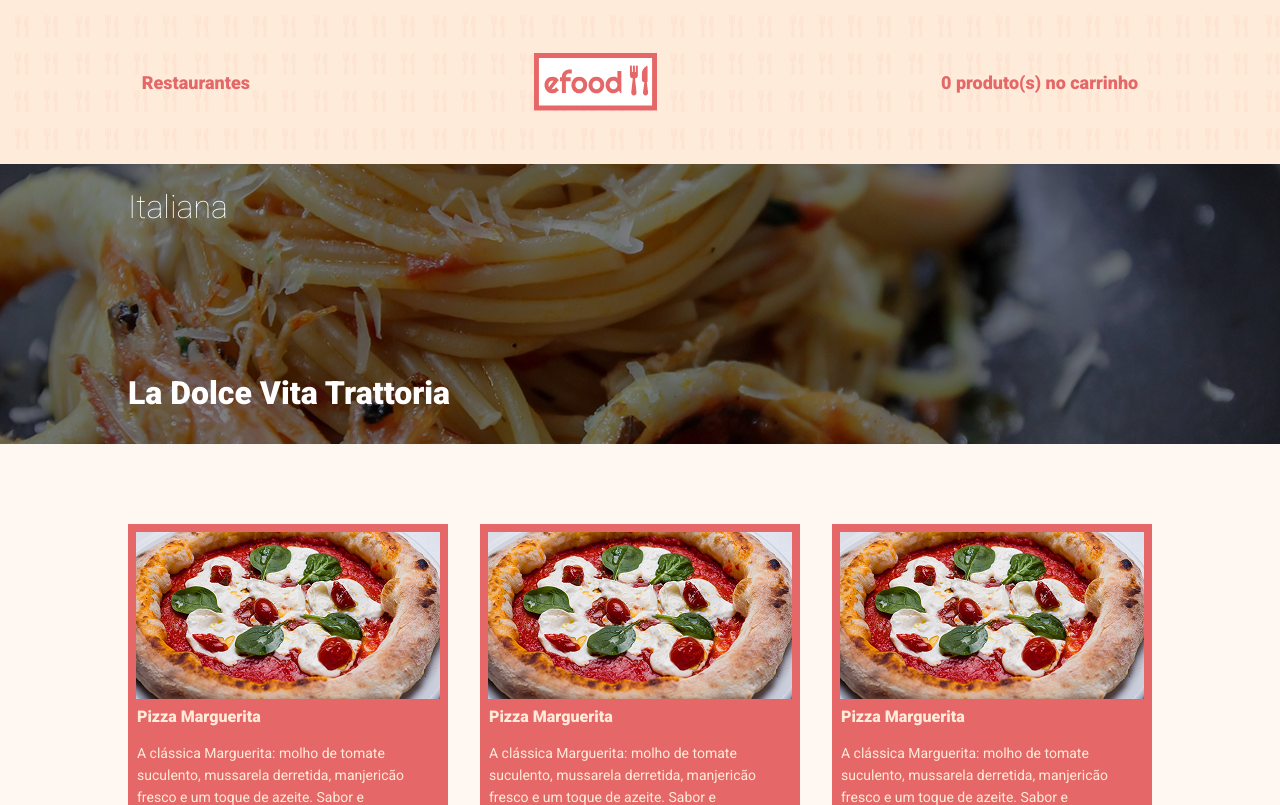
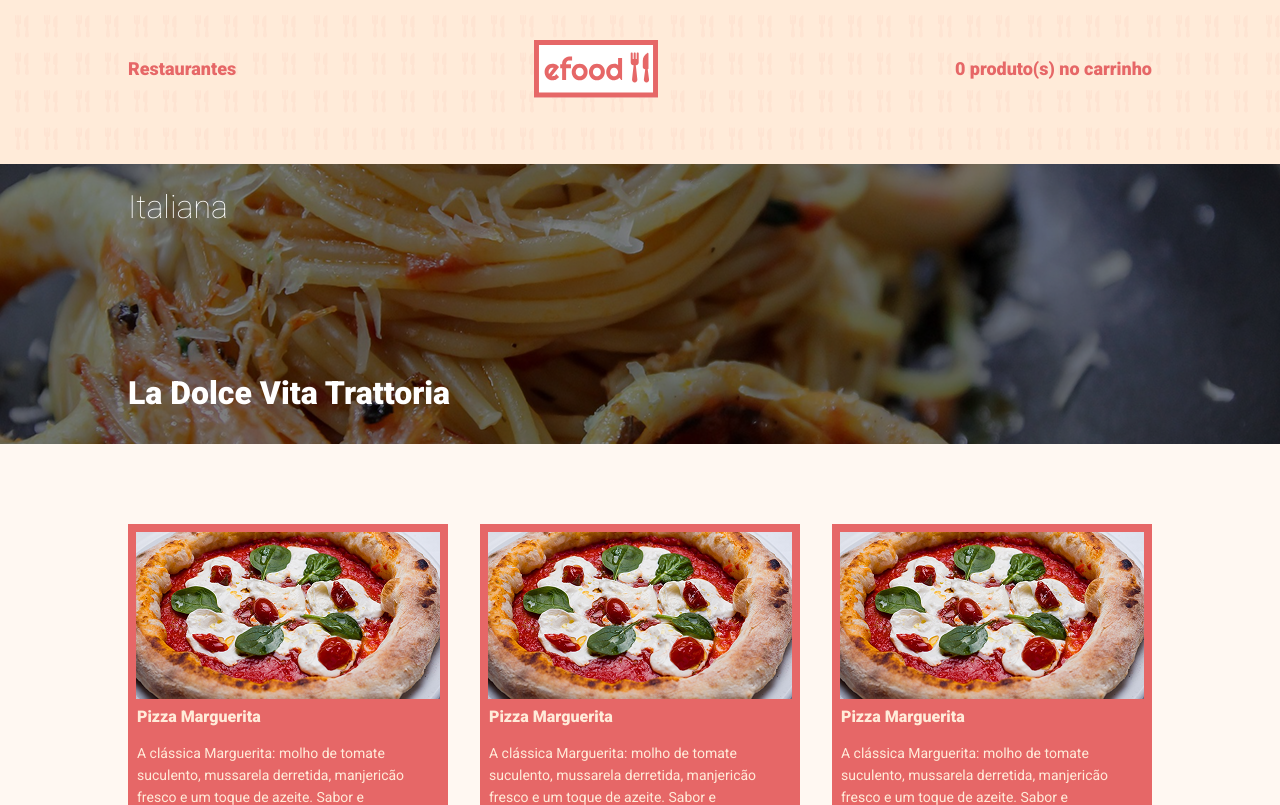
Before and after one commit to otaviozerotwo/efood, a React (Create React App) app: page /profile in a window 1280 px wide. Shown: the top 805 px of the page. Built offline with nearby package versions, Linux system fonts and the light colour scheme.

Commit message:
fix: correções styles Header component

```diff
--- a/src/components/Banner/styles.ts
+++ b/src/components/Banner/styles.ts
@@ -28,7 +28,7 @@ export const BackGroundImage = styled.div`
     padding: 24px 0px 32px 0px;
   }
 `
-
+// TODO: remover componentes estilizados e usar tags HTML (h1 e h2)
 export const Title = styled.h1`
   font-weight: 900;
   font-size: 32px;
@@ -42,3 +42,4 @@ export const Category = styled.h2`
   color: ${variables.white};
   z-index: 2;
 `
+// TODO: passar z-index no container
--- a/src/components/Card/index.tsx
+++ b/src/components/Card/index.tsx
@@ -6,7 +6,7 @@ export type Props = {
   image?: string
   imageAlt?: string
   badges?: React.ReactNode
-  children?: React.ReactNode
+  children?: React.ReactNode // TODO: alterar tipo para JSX.Element
   bgColor: string
   padding: string
 }
--- a/src/components/CardImage/styles.ts
+++ b/src/components/CardImage/styles.ts
@@ -5,3 +5,4 @@ export const Image = styled.img<Props>`
   display: block;
   padding: ${(props) => props.padding};
 `
+// TODO: add object-fit
--- a/src/components/DishCard/index.tsx
+++ b/src/components/DishCard/index.tsx
@@ -18,6 +18,7 @@ const DishCard = ({ image, title, description }: Props) => (
   >
     <Title>{title}</Title>
     <Description>{description}</Description>
+    {/* TODO: ajustar title */}
     <Button type="button" title="button">
       Adicionar ao carrinho
     </Button>
--- a/src/components/Header/index.tsx
+++ b/src/components/Header/index.tsx
@@ -1,15 +1,17 @@
 import { Link } from 'react-router-dom'
-import { Logo } from '../Hero/styles'
 import logo from '../../assets/images/logo.svg'
-import { HeaderBar, LinkCart, Title } from './styles'
+import { HeaderBar, LinkCart } from './styles'
+import { Container } from '../../styles'
 
 const Header = () => (
   <HeaderBar>
-    <Title>Restaurantes</Title>
-    <Link to="/">
-      <Logo src={logo} alt="logo" />
-    </Link>
-    <LinkCart href="#">0 produto(s) no carrinho</LinkCart>
+    <Container>
+      <h1>Restaurantes</h1>
+      <Link to="/">
+        <img src={logo} alt="logo" />
+      </Link>
+      <LinkCart href="#">0 produto(s) no carrinho</LinkCart>
+    </Container>
   </HeaderBar>
 )
 
--- a/src/components/Header/styles.ts
+++ b/src/components/Header/styles.ts
@@ -1,20 +1,30 @@
 import styled from 'styled-components'
 import bgImage from '../../assets/images/hero_background.svg'
 import variables from '../../styles/variables'
+import { Container } from '../../styles'
 
 export const HeaderBar = styled.header`
   height: 164px;
-  display: flex;
-  align-items: center;
-  justify-content: space-around;
   background-image: url(${bgImage});
   background-repeat: no-repeat;
   background-size: cover;
-`
 
-export const Title = styled.h1`
-  font-size: 18px;
-  font-weight: 900;
+  ${Container} {
+    display: flex;
+    align-items: center;
+    justify-content: space-between;
+    padding-top: 40px;
+  }
+
+  h1 {
+    font-size: 18px;
+    font-weight: 900;
+  }
+
+  img {
+    display: block;
+    height: 57.5px;
+  }
 `
 
 export const LinkCart = styled.a`
```
